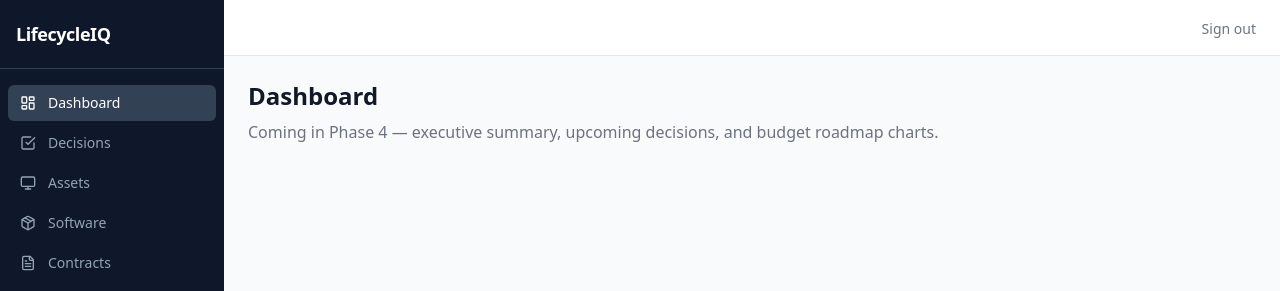
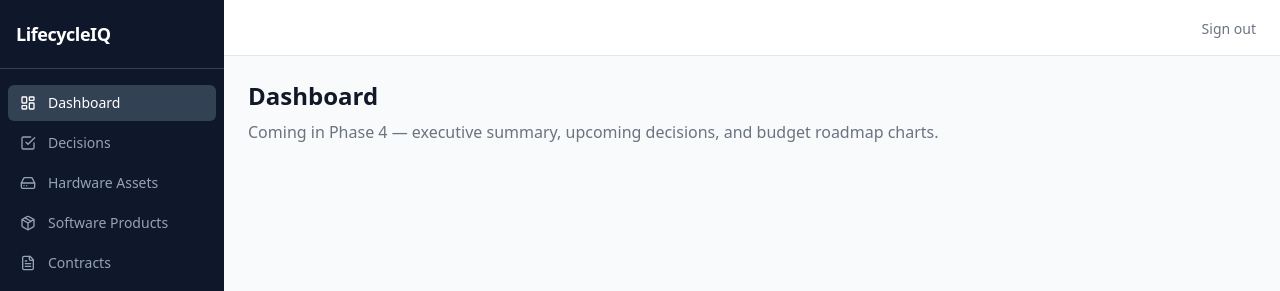
Before and after one commit to yanceydd-ai/lifecycleIQ, a Next.js app in the folder apps/web/: page /dashboard in a window 1280 px wide. Shown: the top 291 px of the page. Built offline with nearby package versions, Linux system fonts and the light colour scheme; no server answers.

Commit message:
feat: add hardware-assets, software-products, contracts nav links to sidebar

```diff
--- a/apps/web/app/(protected)/assets/page.tsx
+++ /dev/null
@@ -1,8 +0,0 @@
-export default function AssetsPage() {
-  return (
-    <div>
-      <h1 className="text-2xl font-semibold text-gray-900">Hardware Assets</h1>
-      <p className="mt-2 text-gray-500">Coming in Phase 2 — hardware inventory, lifecycle status, and replacement planning.</p>
-    </div>
-  );
-}
--- a/apps/web/components/layout/sidebar.tsx
+++ b/apps/web/components/layout/sidebar.tsx
@@ -6,7 +6,7 @@ import { clsx } from 'clsx';
 import {
   LayoutDashboard,
   CheckSquare,
-  Monitor,
+  HardDrive,
   Package,
   FileText,
   TrendingUp,
@@ -19,8 +19,8 @@ import {
 const navItems = [
   { label: 'Dashboard', href: '/dashboard', icon: LayoutDashboard },
   { label: 'Decisions', href: '/decisions', icon: CheckSquare },
-  { label: 'Assets', href: '/assets', icon: Monitor },
-  { label: 'Software', href: '/software', icon: Package },
+  { label: 'Hardware Assets', href: '/hardware-assets', icon: HardDrive },
+  { label: 'Software Products', href: '/software-products', icon: Package },
   { label: 'Contracts', href: '/contracts', icon: FileText },
   { label: 'Budget Roadmap', href: '/budget', icon: TrendingUp },
   { label: 'Scenarios', href: '/scenarios', icon: GitBranch },
```
